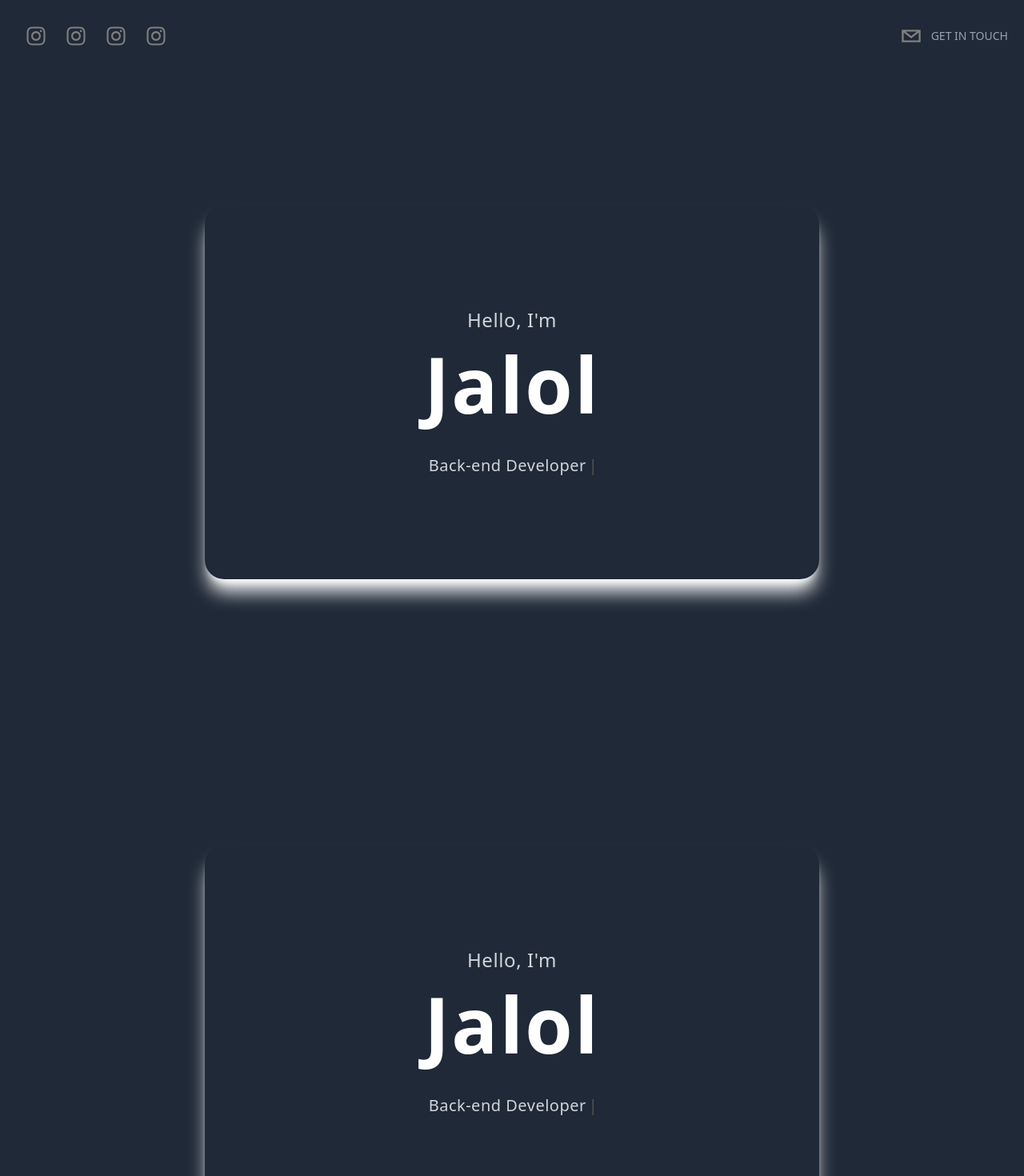
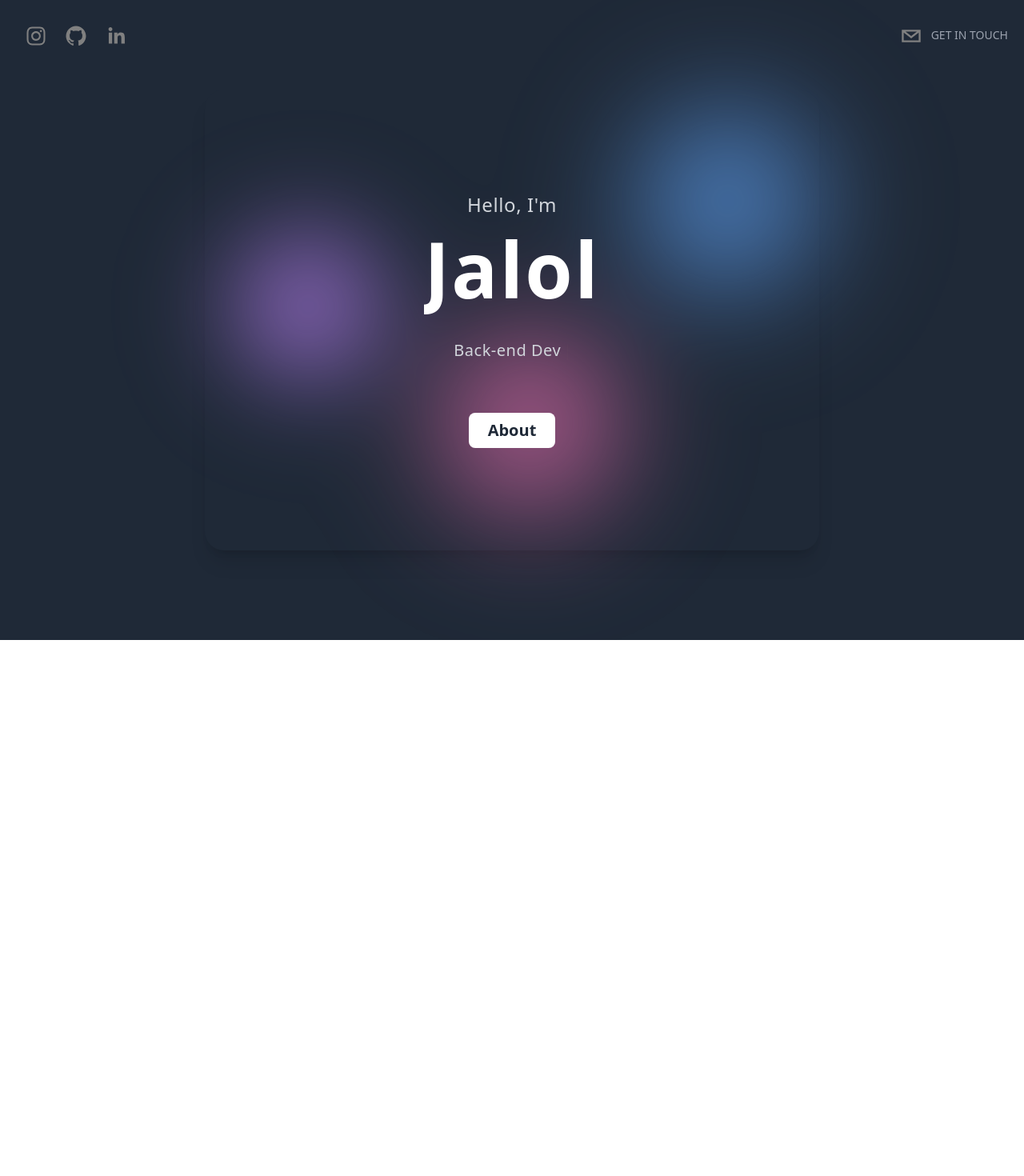
Before and after one commit to mirislomovmirjalol/next-portfolio, a Next.js app: page / in a window 1280 px wide. Shown: the top 1470 px of the page at 80% size. After the commit the page ends 800 px from the top, so only its background shows below. Built offline with nearby package versions, Linux system fonts and the light colour scheme.

Commit message:
Navbar icons updated, added Framer motion animation, Bubble background component

```diff
--- /dev/null
+++ b/components/About.tsx
@@ -0,0 +1,32 @@
+import {motion} from "framer-motion";
+
+type Props = {}
+
+export default function About({}: Props) {
+    return (
+        <div
+            className="flex items-center justify-center h-screen w-full z-10">
+            <div
+                className="relative p-16 md:p-32 max-w-screen-md w-full flex flex-col items-center justify-center rounded-3xl md:shadow-xl shadow-gray-700 bg-gray-800 z-10">
+
+                <div className="overflow-hidden">
+                    <motion.h1
+                        whileInView={{y: [70, 0]}}
+                        transition={{delay: 0.1, duration: 1}}
+                        className="text-6xl md:text-8xl font-bold my-4 tracking-wide font-space">About
+                    </motion.h1>
+                    <motion.h1
+                        whileInView={{y: [70, 0]}}
+                        transition={{delay: 0.2, duration: 1.2}}
+                        className="text-6xl md:text-8xl font-bold my-4 tracking-wide font-space">About
+                    </motion.h1>
+                    <motion.h1
+                        whileInView={{y: [70, 0]}}
+                        transition={{delay: 0.3, duration: 1.4}}
+                        className="text-6xl md:text-8xl font-bold my-4 tracking-wide font-space">About
+                    </motion.h1>
+                </div>
+            </div>
+        </div>
+    )
+}
--- a/components/BackgroundCircles.tsx
+++ b/components/BackgroundCircles.tsx
@@ -1,15 +1,22 @@
+import {motion} from "framer-motion";
+
 type Props = {}
 export default function BackgroundCircles({}: Props) {
     return (
         <>
-            <div className="absolute z-0 max-h-full max-w-screen-lg w-full h-full">
+            <motion.div
+                initial={{opacity: 0}}
+                animate={{opacity: 1}}
+                exit={{opacity: 0}}
+                transition={{duration: 2.5}}
+                className="absolute -z-10 max-h-full max-w-screen-lg w-full h-full blur-2xl">
                 <div
-                    className="absolute top-0 left-0 w-48 h-48 bg-purple-300 rounded-full mix-blend-multiply opacity-70 animate-blob filter blur-xl"></div>
+                    className="absolute top-1/4 left-8 w-56 h-56 bg-purple-400 rounded-full mix-blend-multiply opacity-70 animate-blob filter blur-3xl"></div>
                 <div
-                    className="absolute bottom-2/4 right-0 w-48 h-48 bg-blue-300 rounded-full mix-blend-multiply opacity-70 animate-blob animation-delay-4000 filter blur-xl"></div>
+                    className="absolute bottom-2/4 right-8 w-56 h-56 bg-blue-400 rounded-full mix-blend-multiply opacity-70 animate-blob animation-delay-4000 filter blur-3xl"></div>
                 <div
-                    className="absolute w-48 h-48 bg-pink-300 rounded-full mix-blend-multiply opacity-70 animate-blob animation-delay-2000 filter blur-xl"></div>
-            </div>
+                    className="absolute bottom-0 left-1/3 w-56 h-56 bg-pink-400 rounded-full mix-blend-multiply opacity-70 animate-blob animation-delay-2000 filter blur-3xl"></div>
+            </motion.div>
         </>
     )
 }
--- a/components/Header.tsx
+++ b/components/Header.tsx
@@ -6,7 +6,7 @@ type Props = {}
 
 export default function Header({}: Props) {
     return (
-        <header className="sticky top-0 p-5 flex items-start justify-between max-w-7xl mx-auto z-10 xl:items-center">
+        <header className="sticky top-0 p-5 flex items-start justify-between max-w-7xl mx-auto xl:items-center z-20">
             <motion.div
                 initial={{opacity: 0, x: -100}}
                 animate={{opacity: 1, x: 0}}
@@ -14,9 +14,9 @@ export default function Header({}: Props) {
                 className="flex flex-row items-center"
             >
                 <SocialIcon url="https://www.instagram.com/jalol.m_/" fgColor="gray" bgColor="transparent"/>
-                <SocialIcon url="https://www.instagram.com/jalol.m_/" fgColor="gray" bgColor="transparent"/>
-                <SocialIcon url="https://www.instagram.com/jalol.m_/" fgColor="gray" bgColor="transparent"/>
-                <SocialIcon url="https://www.instagram.com/jalol.m_/" fgColor="gray" bgColor="transparent"/>
+                <SocialIcon url="https://github.com/mirislomovmirjalol" fgColor="gray" bgColor="transparent"/>
+                <SocialIcon url="https://www.linkedin.com/in/jalol-mirislomov-5b235a1a5/" fgColor="gray"
+                            bgColor="transparent"/>
             </motion.div>
             <motion.div
                 initial={{opacity: 0, x: 100}}
@@ -24,7 +24,10 @@ export default function Header({}: Props) {
                 exit={{opacity: 0, x: 100}}
                 className="flex flex-row items-center text-gray-300 cursor-pointer"
             >
-                <SocialIcon url="https://www.instagram.com/jalol.m_/"
+                <button
+                    // href="mailto:mirislomovmirjalol@gmail.com"
+                >
+                    <SocialIcon
                         className="cursor-pointer"
                         network="email"
                         fgColor="gray" bgColor="transparent"
@@ -32,6 +35,7 @@ export default function Header({}: Props) {
                     <p className="uppercase hidden md:inline-flex text-sm text-gray-400">
                         Get in touch
                     </p>
+                </button>
             </motion.div>
         </header>
     )
--- a/components/Hero.tsx
+++ b/components/Hero.tsx
@@ -1,6 +1,7 @@
 import React from "react";
 import {Cursor, Typewriter, useTypewriter} from "react-simple-typewriter";
 import BackgroundCircles from "./BackgroundCircles";
+import {motion} from "framer-motion";
 
 type Props = {}
 
@@ -13,15 +14,29 @@ export default function Hero({}: Props) {
     return (
         <div
             className="flex items-center justify-center h-screen w-full z-10">
-            <div className="p-16 md:p-32 max-w-screen-md w-full flex flex-col items-center justify-center rounded-3xl shadow-xl shadow-white z-10">
-                <p className="inline-flex items-center text-center text-lg md:text-2xl text-gray-300 tracking-wide">
+            <div
+                className="relative p-16 md:p-32 max-w-screen-md w-full flex flex-col items-center justify-center rounded-3xl md:shadow-xl shadow-gray-700 bg-gray-800 z-10">
+                <p
+                    className="inline-flex items-center text-center text-lg md:text-2xl text-gray-300 tracking-wide">
                     Hello, I'm
                 </p>
-                <h1 className="text-6xl md:text-8xl font-bold my-4 tracking-wide font-space">Jalol</h1>
+                <div className="overflow-hidden">
+                    <motion.h1
+                        whileInView={{y: [70, 0]}}
+                        transition={{duration: 1}}
+                        className="text-6xl md:text-8xl font-bold my-4 tracking-wide font-space">Jalol
+                    </motion.h1>
+                </div>
                 <h2 className="mt-6 text-lg md:text-xl text-center tracking-wide text-gray-300">
                     {text}
                     <Cursor cursorColor="#F4D168"/>
                 </h2>
+                <a href="#about"
+                    className="py-2 px-6 bg-white rounded-lg text-gray-800 mt-16 font-semibold text-xl hover:shadow-lg hover:shadow-white transition-all">
+                    About
+                </a>
+
+                <BackgroundCircles/>
             </div>
         </div>
     )
--- a/pages/index.tsx
+++ b/pages/index.tsx
@@ -4,12 +4,13 @@ import Header from "../components/Header";
 import Hero from "../components/Hero";
 import BackgroundCircles from "../components/BackgroundCircles";
 import React from "react";
+import About from "../components/About";
 
 const inter = Inter({subsets: ['latin']})
 
 export default function Home() {
     return (
-        <div className="bg-gray-800 text-white scroll-smooth snap-y snap-mandatory">
+        <div className="bg-gray-800 text-white snap-y snap-mandatory h-screen overflow-scroll scroll-smooth">
             <Head>
                 <title>Jalol's Portfolio</title>
                 <meta name="description" content="Generated by create next app"/>
@@ -17,20 +18,15 @@ export default function Home() {
                 <link rel="icon" href="/favicon.ico"/>
             </Head>
             {/*Header*/}
-            <Header />
+            <Header/>
             {/*Hero*/}
-            <section className="flex items-center justify-center snap-center" id="hero">
+            <section className="flex items-center justify-center snap-start" id="hero">
                 <Hero/>
             </section>
-            <section className="flex items-center justify-center snap-center" id="hero">
-                <Hero/>
+            {/*About*/}
+            <section className="snap-center" id="about">
+                <About/>
             </section>
-            <section className="flex items-center justify-center snap-center" id="hero">
-                <Hero/>
-            </section>
-
-            {/*About*/}
-
             {/*Skills*/}
 
             {/*Projects*/}
--- a/tailwind.config.js
+++ b/tailwind.config.js
@@ -15,10 +15,10 @@ module.exports = {
             transform: "translate(0px, 0px) scale(1)",
           },
           "33%": {
-            transform: "translate(20px, -30px) scale(1.01)",
+            transform: "translate(40px, -50px) scale(1.01)",
           },
           "66%": {
-            transform: "translate(-10px, 10px) scale(0.9)",
+            transform: "translate(-20px, 20px) scale(0.8)",
           },
           "100%": {
             transform: "translate(0px, 0px) scale(1)",
```
Lines whose indentation alone changed are shown as unchanged.
